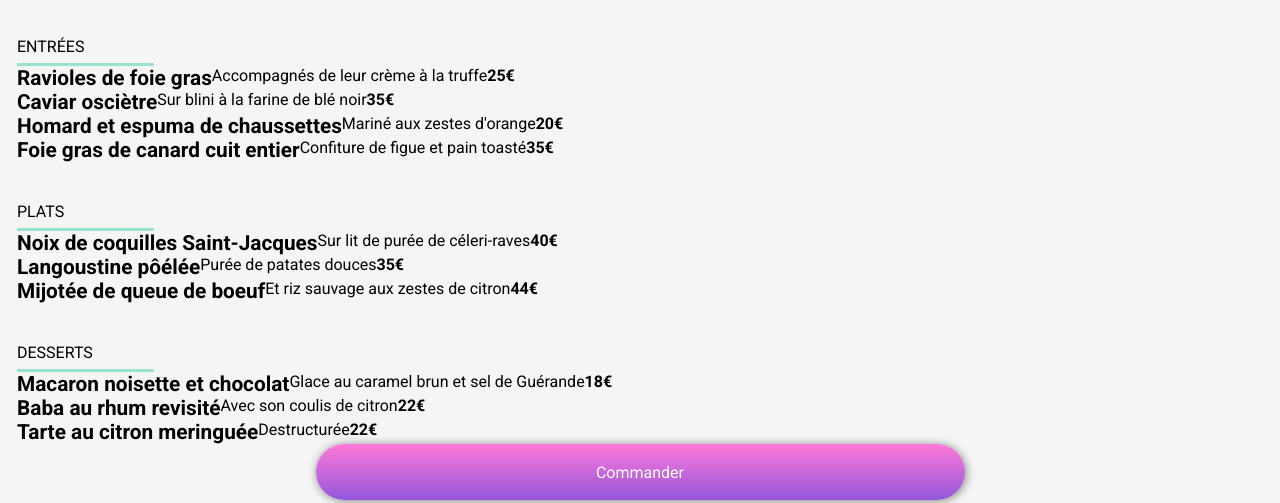
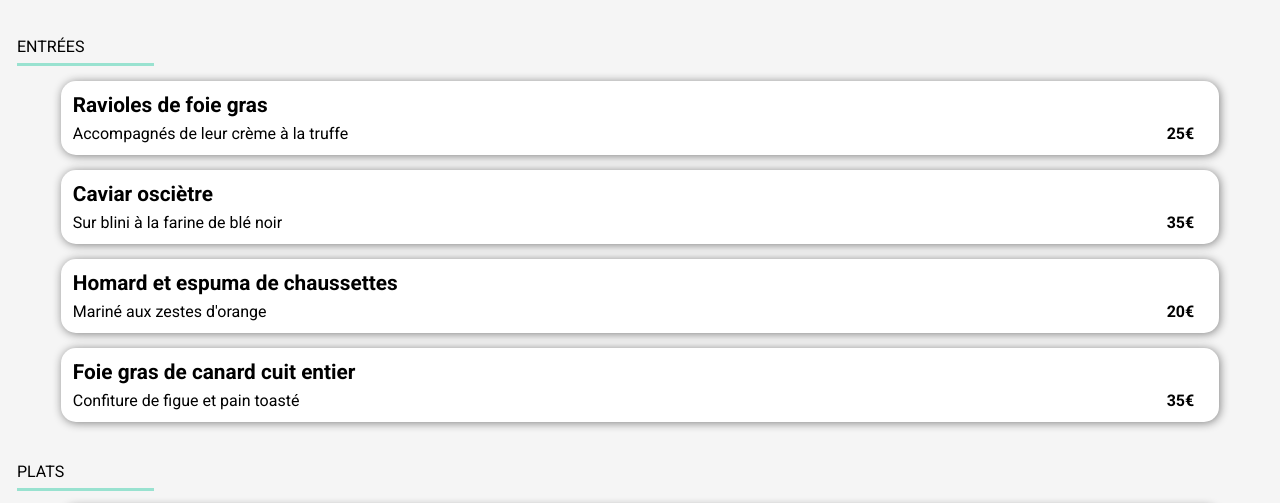
Before and after one commit to YoannLh/YoannLhostis_3_19022021, a website: page pages/la_note_enchantée.html in a window 1280 px wide. Shown: the part 420-923 px from the top of the page. Drawn offline with Linux system fonts and the light colour scheme; grey boxes are pictures that could not be loaded.

Commit message:
Les pages en html sont toutes à jour pour les animations

```diff
--- a/pages/la_note_enchantée.html
+++ b/pages/la_note_enchantée.html
@@ -24,100 +24,120 @@
 			</div>
 			<div class="menu-elements">
 				<p class="menu-elements__title">ENTRÉES</p>
-				<div class="menu-elements__plates flex">
+				<div class="menu-elements__plates1 flex">
 					<div>
 						<p class="bold bigFont">Ravioles de foie gras</p>
 					</div>
 					<div class="menu-elements__plates__text flex">
-						<p>Accompagnés de leur crème à la truffe</p>
-						<p class="bold">25€</p>
+						<p class="menu-elements__plates__text__plate-description">Accompagnés de leur crème à la truffe</p>
+						<p class="price bold">25€</p>
 					</div>
+					<div class="check"></div>
+					<i class="check__cross fas fa-check-circle"></i>
 				</div>
-				<div class="menu-elements__plates flex">
+				<div class="menu-elements__plates2 flex">
 					<div>
 						<p class="bold bigFont">Caviar osciètre</p>
 					</div>
 					<div class="menu-elements__plates__text flex">
-						<p>Sur blini à la farine de blé noir</p>
-						<p class="bold">35€</p>
+						<p class="menu-elements__plates__text__plate-description">Sur blini à la farine de blé noir</p>
+						<p class="price bold">35€</p>
+						<div class="check"></div>
+					<i class="check__cross fas fa-check-circle"></i>
 					</div>
 				</div>
-				<div class="menu-elements__plates flex">
+				<div class="menu-elements__plates3 flex">
 					<div>
 						<p class="bold bigFont">Homard et espuma de chaussettes</p>
 					</div>
 					<div class="menu-elements__plates__text flex">
-						<p>Mariné aux zestes d'orange</p>
-						<p class="bold">20€</p>
+						<p class="menu-elements__plates__text__plate-description">Mariné aux zestes d'orange</p>
+						<p class="price bold">20€</p>
+						<div class="check"></div>
+					<i class="check__cross fas fa-check-circle"></i>
 					</div>
 				</div>
-				<div class="menu-elements__plates flex">
+				<div class="menu-elements__plates4 flex">
 					<div>
 						<p class="bold bigFont">Foie gras de canard cuit entier</p>
 					</div>
 					<div class="menu-elements__plates__text flex">
-						<p>Confiture de figue et pain toasté</p>
-						<p class="bold">35€</p>
+						<p class="menu-elements__plates__text__plate-description">Confiture de figue et pain toasté</p>
+						<p class="price bold">35€</p>
+						<div class="check"></div>
+					<i class="check__cross fas fa-check-circle"></i>
 					</div>
 				</div>
 			</div>
 			<div class="menu-elements">
 				<p class="menu-elements__title">PLATS</p>
-				<div class="menu-elements__plates flex">
+				<div class="menu-elements__plates5 flex">
 					<div>
 						<p class="bold bigFont">Noix de coquilles Saint-Jacques</p>
 					</div>
 					<div class="menu-elements__plates__text flex">
-						<p>Sur lit de purée de céleri-raves</p>
-						<p class="bold">40€</p>
+						<p class="menu-elements__plates__text__plate-description">Sur lit de purée de céleri-raves</p>
+						<p class="price bold">40€</p>
+						<div class="check"></div>
+					<i class="check__cross fas fa-check-circle"></i>
 					</div>
 				</div>
-				<div class="menu-elements__plates flex">
+				<div class="menu-elements__plates6 flex">
 					<div>
 						<p class="bold bigFont">Langoustine pôélée</p>
 					</div>
 					<div class="menu-elements__plates__text flex">
-						<p>Purée de patates douces</p>
-						<p class="bold">35€</p>
+						<p class="menu-elements__plates__text__plate-description">Purée de patates douces</p>
+						<p class="price bold">35€</p>
+						<div class="check"></div>
+					<i class="check__cross fas fa-check-circle"></i>
 					</div>
 				</div>
-				<div class="menu-elements__plates flex">
+				<div class="menu-elements__plates7 flex">
 					<div>
 						<p class="bold bigFont">Mijotée de queue de boeuf</p>
 					</div>
 					<div class="menu-elements__plates__text flex">
-						<p>Et riz sauvage aux zestes de citron</p>
-						<p class="bold">44€</p>
+						<p class="menu-elements__plates__text__plate-description">Et riz sauvage aux zestes de citron</p>
+						<p class="price bold">44€</p>
+						<div class="check"></div>
+					<i class="check__cross fas fa-check-circle"></i>
 					</div>
 				</div>
 			</div>
 			<div class="menu-elements">
 				<p class="menu-elements__title">DESSERTS</p>
-				<div class="menu-elements__plates flex">
+				<div class="menu-elements__plates8 flex">
 					<div>
 						<p class="bold bigFont">Macaron noisette et chocolat</p>
 					</div>
 					<div class="menu-elements__plates__text flex">
-						<p>Glace au caramel brun et sel de Guérande</p>
-						<p class="bold">18€</p>
+						<p class="menu-elements__plates__text__plate-description">Glace au caramel brun et sel de Guérande</p>
+						<p class="price bold">18€</p>
+						<div class="check"></div>
+					<i class="check__cross fas fa-check-circle"></i>
 					</div>
 				</div>
-				<div class="menu-elements__plates flex">
+				<div class="menu-elements__plates9 flex">
 					<div>
 						<p class="bold bigFont">Baba au rhum revisité</p>
 					</div>
 					<div class="menu-elements__plates__text flex">
-						<p>Avec son coulis de citron</p>
-						<p class="bold">22€</p>
+						<p class="menu-elements__plates__text__plate-description">Avec son coulis de citron</p>
+						<p class="price bold">22€</p>
+						<div class="check"></div>
+					<i class="check__cross fas fa-check-circle"></i>
 					</div>
 				</div>
-				<div class="menu-elements__plates flex">
+				<div class="menu-elements__plates10 flex">
 					<div>
 						<p class="bold bigFont">Tarte au citron meringuée</p>
 					</div>
 					<div class="menu-elements__plates__text flex">
-						<p>Destructurée</p>
-						<p class="bold">22€</p>
+						<p class="menu-elements__plates__text__plate-description">Destructurée</p>
+						<p class="price bold">22€</p>
+						<div class="check"></div>
+					<i class="check__cross fas fa-check-circle"></i>
 					</div>
 				</div>
 			</div>
--- a/sass/animationPlate.scss
+++ b/sass/animationPlate.scss
@@ -60,14 +60,13 @@ $delay: 1000ms;
     				transform: translateX(-125%);
     			}
 	  	  		.check__cross {
-    				display: block;
     				transform: translateX(-500%) rotate(720deg);
     			}
 			}
 
 			/*&:not(:hover) {
 				.check__cross {
-					transform: rotate(0);
+					transform: rotate(-720deg);
 				}
     		}*/
 		}
@@ -101,7 +100,7 @@ $delay: 1000ms;
 
 .check__cross {
 	position: absolute;
-	display: none;
+	display: block;
 	right: -153px;
 	top: 23px;
 	margin: auto;
@@ -115,7 +114,7 @@ $delay: 1000ms;
 @keyframes elements {
     0% {
     	opacity: 0;
-        transform: translateY(50px);
+        transform: translateY(30px);
     }
     100% {
     	opacity: 1;
--- a/sass/animationProgressiveApparition.scss
+++ /dev/null
@@ -1,10 +0,0 @@
-
-$delay: 1;
-
-
-
-	.menu-elements__plates {
-
-		animation: elements 1000ms;
-		animation-fill-mode: forwards;
-	}
--- a/sass/main.scss
+++ b/sass/main.scss
@@ -1,5 +1,4 @@
 @import "./animationPlate.scss";
-@import "./animationProgressiveApparition.scss";
 
 body {
 	margin: 0;
```
Also changed, not shown: pages/a_la_française.html (+45 -27 lines), pages/le_délice_des_sens.html (+36 -18 lines), public/css/style.css, 1 other file.
